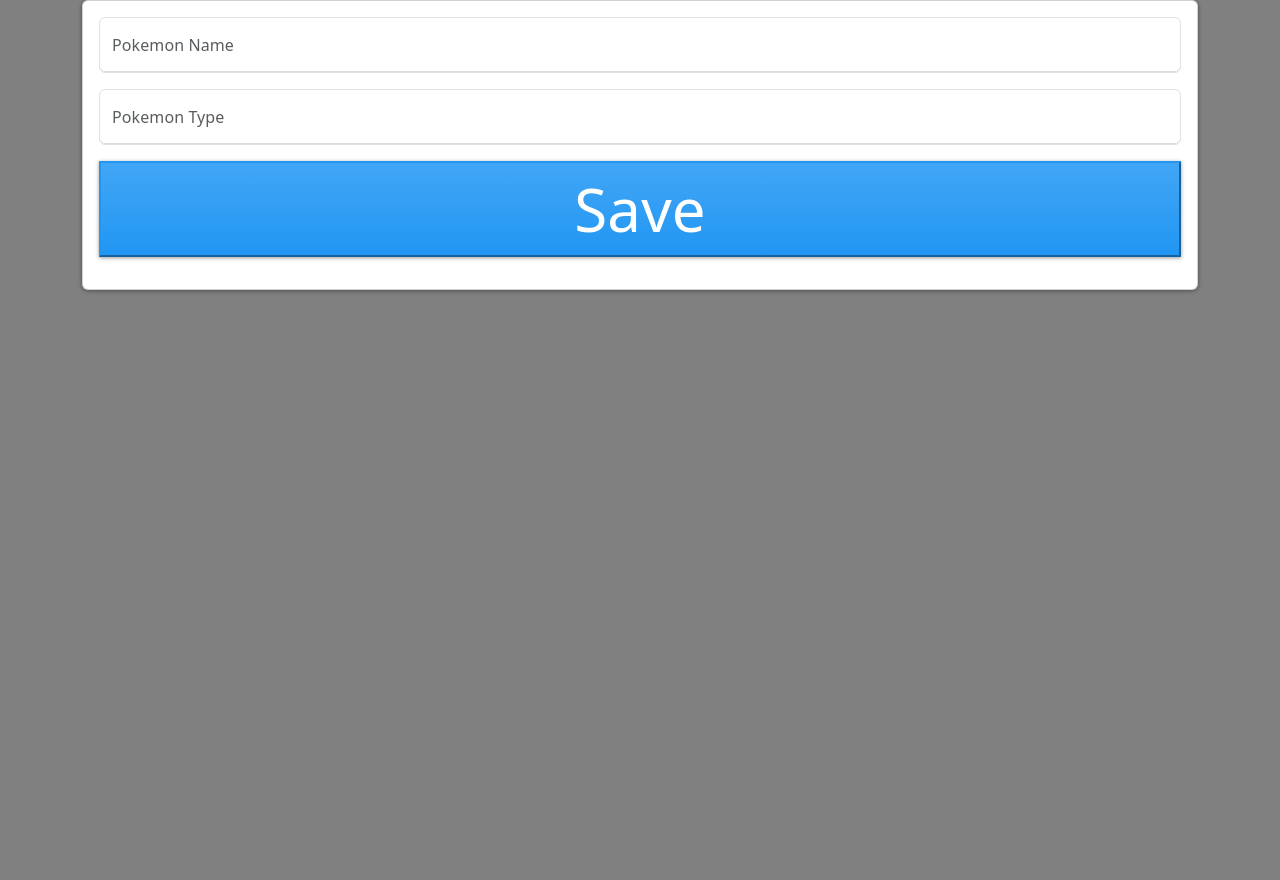
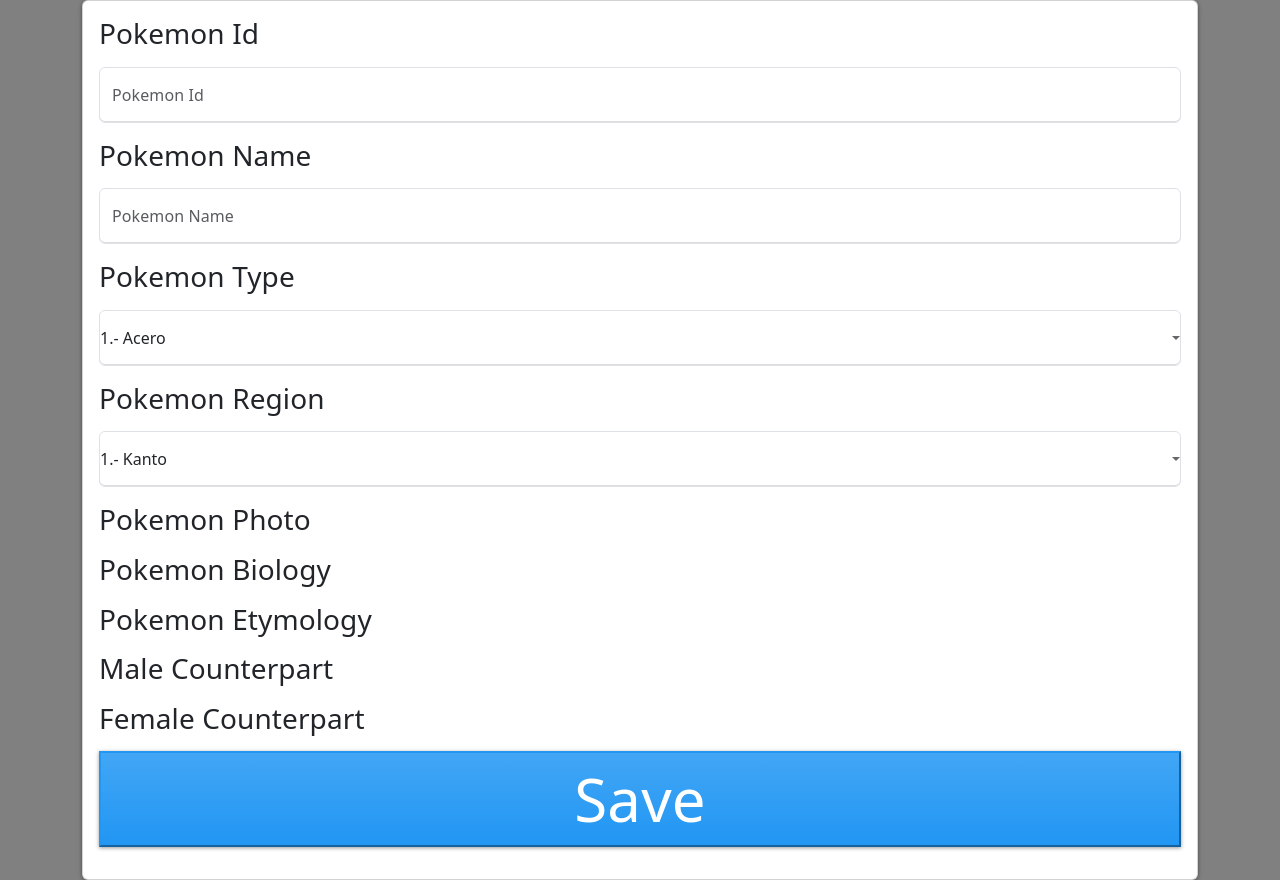
Before and after one commit to JitterSkull1200/PokeFandJ, a Flask app: page /new in a window 1280 px wide. Before the commit the page ends 293 px from the top, so only its background shows below. Run offline with Flask 3, Linux system fonts and the light colour scheme; some libraries are stand-ins or nearby versions.

Commit message:
modified:   app.py 	modified:   static/style.css 	modified:   templates/index.html 	modified:   templates/newpoke.html

```diff
--- a/app.py
+++ b/app.py
@@ -32,10 +32,17 @@ def Index():
 @app.route('/new', methods=['GET','POST'])
 def add_poke():
     if request.method == 'POST':
-        name = request.form['name']
-        type = request.form['type']
+        id = request.form['Id']
+        name = request.form['Name']
+        type = request.form['TypeId']
+        region = request.form['RegionId']
+        imagen = request.form['Imagen']
+        biology = request.form['Biology']
+        etymology = request.form['Etymology']
+        male = request.form['Male']
+        female = request.form['Female']
         cur = mysql.connection.cursor()
-        cur.execute('INSERT INTO Poke (name, type) VALUES(%s, %s)',(name,type))
+        cur.execute('INSERT INTO Pokemon (Id, Name, TypeId, RegionId, Imagen, Biology, Etymology, Male, Female) VALUES(%i, %s,%i,%i,%b,%s,%s,%b,%b)',(id,name,type,region,imagen,biology,etymology,male,female))
         mysql.connection.commit()
         return redirect(url_for('Index'))
     return render_template('newpoke.html')
--- a/static/style.css
+++ b/static/style.css
@@ -4,3 +4,13 @@ body {
 button {
     font-size: 60px;
 }
+ul {
+    list-style: none;
+}
+ul li {
+    display: inline-block;
+    position: relative;
+}
+ul li ul.dropdown li {
+display: block;
+}
--- a/templates/index.html
+++ b/templates/index.html
@@ -1,6 +1,6 @@
 {% extends 'style.html' %}
 {% block body %}
-<button class="button btn-danger offset-md-3">Agregar Nuevo Pokemon</button>
+<button type="button" class="button btn-danger offset-md-3">Agregar Nuevo Pokemon</button>
 <div class="col-md">
     <table class="table table-border table-stripped table-sm">
         <thead>
--- a/templates/newpoke.html
+++ b/templates/newpoke.html
@@ -2,8 +2,52 @@
 {% block body %}
 <div class="card card-body">
     <form action="/new" method = "POST">
+        <h3 class="form-group">Pokemon Id</h3>
+        <div class="form-group"><input type="int" name="id" placeholder="Pokemon Id" class="form-control"></div>
+        <h3 class="form-group">Pokemon Name</h3>
         <div class="form-group"><input type="text" name="name" placeholder="Pokemon Name" class="form-control"></div>
-        <div class="form-group"><input type="text" name="type" placeholder="Pokemon Type" class="form-control"></div>
+        <h3 class="form-group">Pokemon Type</h3>
+        <div class="form-group">
+            <select class="form-control">Pokemon Type
+                <option value="1">1.- Acero</option>
+                <option value="2">2.- Agua</option>
+                <option value="3">3.- Bicho</option>
+                <option value="4">4.- Dragón</option>
+                <option value="5">5.- Eléctrico</option>
+                <option value="6">6.- Fantasma</option>
+                <option value="7">7.- Fuego</option>
+                <option value="8">8.- Hada</option>
+                <option value="9">9.- Hielo</option>
+                <option value="10">10.- Lucha</option>
+                <option value="11">11.- Normal</option>
+                <option value="12">12.- Planta</option>
+                <option value="13">13.- Psíquico</option>
+                <option value="14">14.- Roca</option>
+                <option value="15">15.- Siniestro</option>
+                <option value="16">16.- Tierra</option>
+                <option value="17">17.- Veneno</option>
+                <option value="18">18.- Volador</option>
+            </select>
+        </div>
+        <h3 class="form-group">Pokemon Region</h3>
+        <div class="form-group">
+            <select class="form-control">Pokemon Region
+                <option value"1">1.- Kanto</option>
+                <option value"2">2.- Johto</option>
+                <option value"3">3.- Hoenn</option>
+                <option value"4">4.- Sinnoh</option>
+                <option value"5">5.- Teselia</option>
+                <option value"6">6.- Kalos</option>
+                <option value"7">7.- Alola</option>
+                <option value"8">8.- Galar</option>
+                <option value"9">9.- Paldea</option>
+            </select>
+        </div>
+        <h3 class="form-group">Pokemon Photo</h3>
+        <h3 class="form-group">Pokemon Biology</h3>
+        <h3 class="form-group">Pokemon Etymology</h3>
+        <h3 class="form-group">Male Counterpart</h3>
+        <h3 class="form-group">Female Counterpart</h3>
         <div class="form-group"><button type="submit" class="button btn-primary btn-block">Save</button></div>
     </form>
 </div>
```
